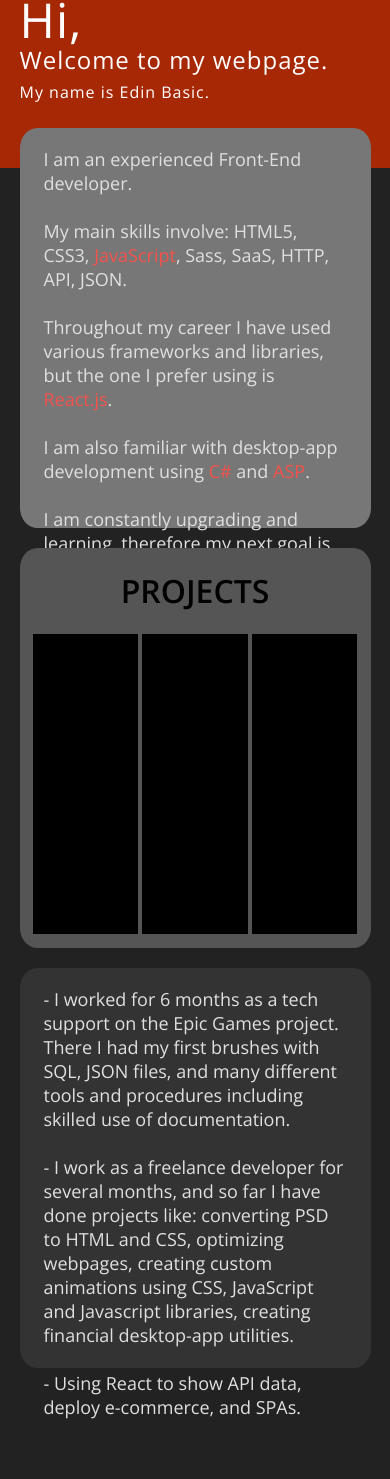
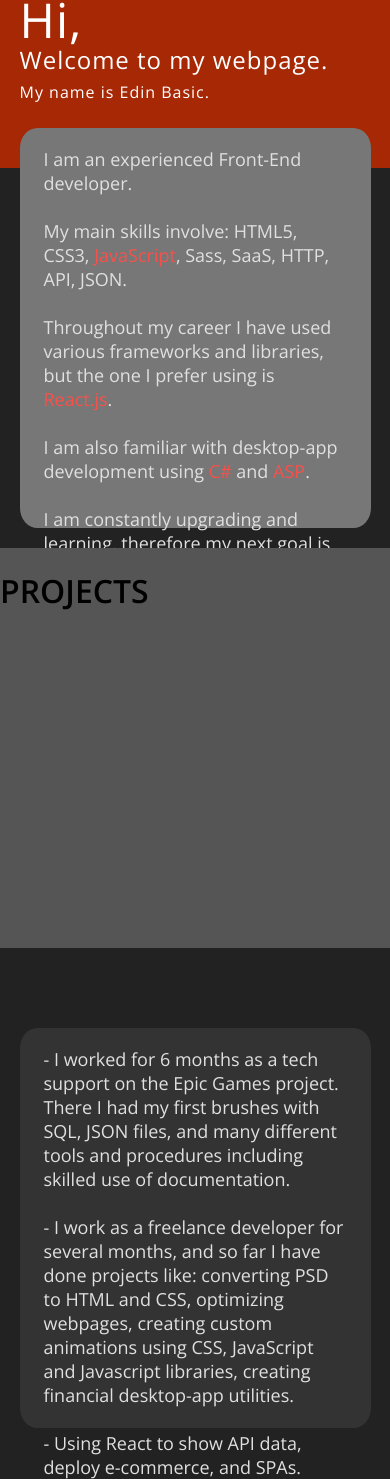
Before and after one commit to zzik/My-Dev-Portfolio, a plain HTML site: page index.html in a window 390 px wide. Shown: the part 72-1551 px from the top of the page. Before the commit the page ends 1491 px from the top, so only its background shows below. Drawn offline with nearby package versions, Linux system fonts and the light colour scheme.

Commit message:
Update style.css

```diff
--- a/style.css
+++ b/style.css
@@ -1,25 +1,25 @@
 body {background-color: #222; margin: 0; padding: 0;}
 .red-dark{background: #A62805;}
 .red-one{color: #F5524C;}
+.white-text{color:#fff;}
 .basic{font-family: 'Open Sans', sans-serif;}
 
 @media only screen and (max-width: 680px) {
-
-    .m-all-div{position: relative; height: 100vh; width: 100vw;}
-
+/*        ENTIRE SCREEN DIV   */
+    .m-all-div{position: absolute;top: 0; height: 100%; width: 100%;}
+/*        RED TOP DIV         */
     .m-top-bg-div{width: 100%; height: 240px; position: relative}
     .m-logo{position: absolute; top: .6rem; right: .5rem;}
-
+/*        WELCOME TEXT        */
     .m-welcome{ color: #fff;
                 position: absolute; left: 5vw; top: 36px;
                 line-height: 1em; letter-spacing: 1px;}
     .m-w-one{font-size: 48px; font-weight: 500;margin-bottom: 12px;}
     .m-w-two{font-size: 24px; font-weight: 400;margin-bottom: 0;}
     .m-w-three{font-size: 16px; font-weight: 300;margin-bottom: 0;}
-
-
+/* FLOATERS */
     .m-floaters {position: absolute;top: 200px;}
-
+/* FLOATER ONE */
     .m-floater-one{background: #777;
                    height: 400px; width: 90vw;
                    position: absolute; left: 5vw;
@@ -28,19 +28,24 @@ body {background-color: #222; margin: 0; padding: 0;}
     .paragraph-pad {width: auto; height: auto; padding-left: 24px; padding-top: 1px;
                     padding-right: 24px; font-weight: 400; font-size: 18px;
                     position: relative; top: 0;}
+/* FLOATER TWO*/
+    .m-floater-two {
+        background: #555; margin: 0px;
+        position: absolute; top: 420px;
+        width: 100vw; height: 400px;}
+/*EXPERIENCE TITLE*/
+    .experience-title{position: absolute; top: 840px; text-align: center;
+                    width: 100vw;font-size: 2em; line-height: 1em;}
 
-    .m-floater-two {position: absolute; top: 420px; left: 5vw;
-                    background: #555; margin: 0px; text-align: center;
-                    width: 90vw; height: 400px;border-radius: 5%;}
-    .m-box{width: 30%; height: 300px; display: inline-block;}
-    .title{}
-    .one{background: #000;}
-    .two{background: #000;}
-    .three{background: #000;}
+/* FLOATER THREE*/
     .m-floater-three {border-radius: 5%; background-color: #333;
                       width: 90vw; height: 400px; position: absolute;
-                      top: 840px; left: 5vw; color: #e0e0e0;}
-
-
-
+                      top: 900px; left: 5vw; color: #e0e0e0;
+                    margin-bottom: 60px;} /*leaving 60px of space on this.top*/
   }
+  /*footer*/
+  footer{ position: fixed; width: 100%;
+    bottom: 10px; text-align: center; margin-top: 50px;}
+  .footer-button{width: 30vw; border-radius: 10%; color: white; font-size: 18px;}
+  /*invisible footer separator*/
+  .invisidiv{position: absolute; top: 1300px; height: 70px; width: 100vw; opacity: 0;}
```
